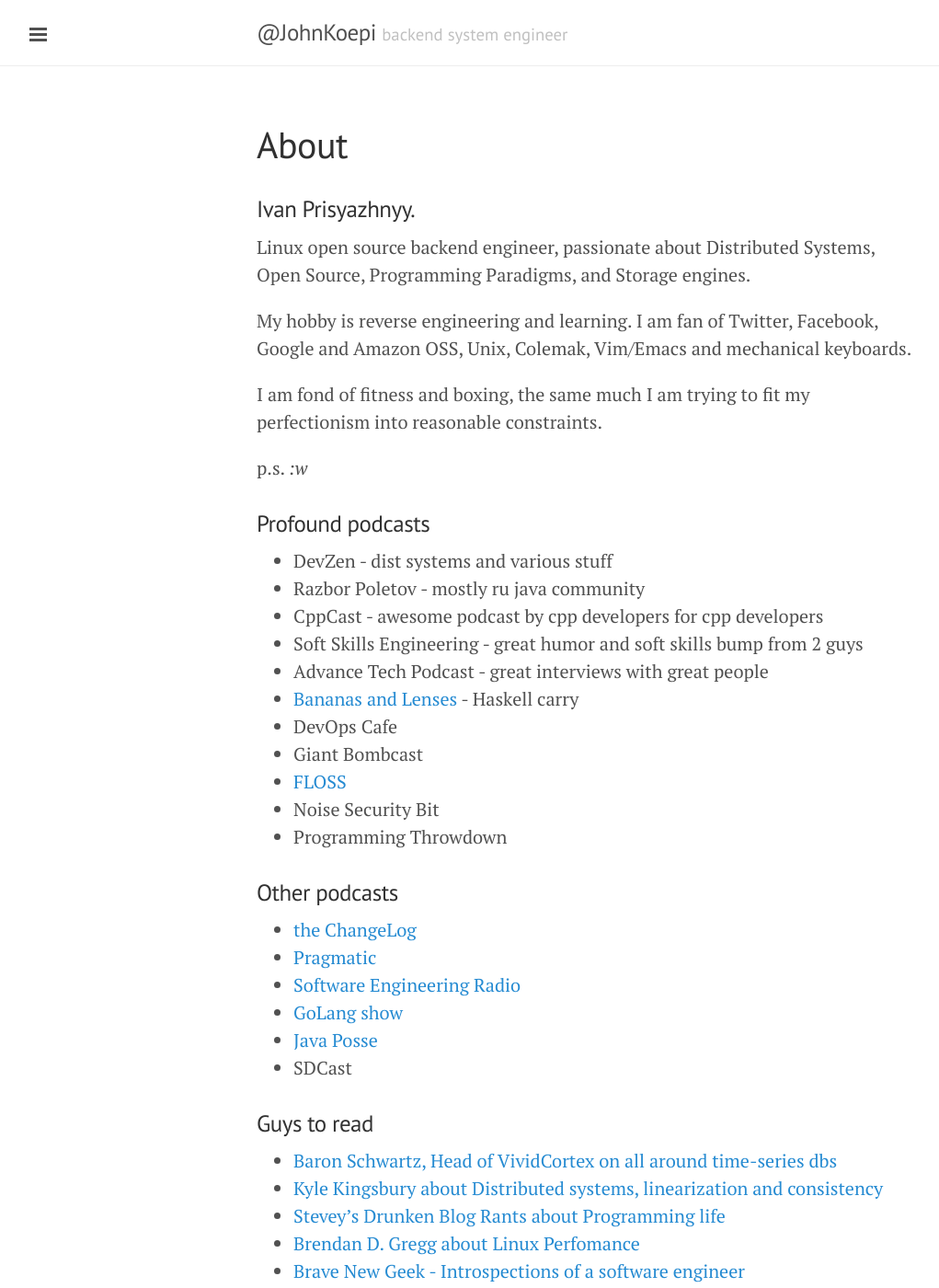
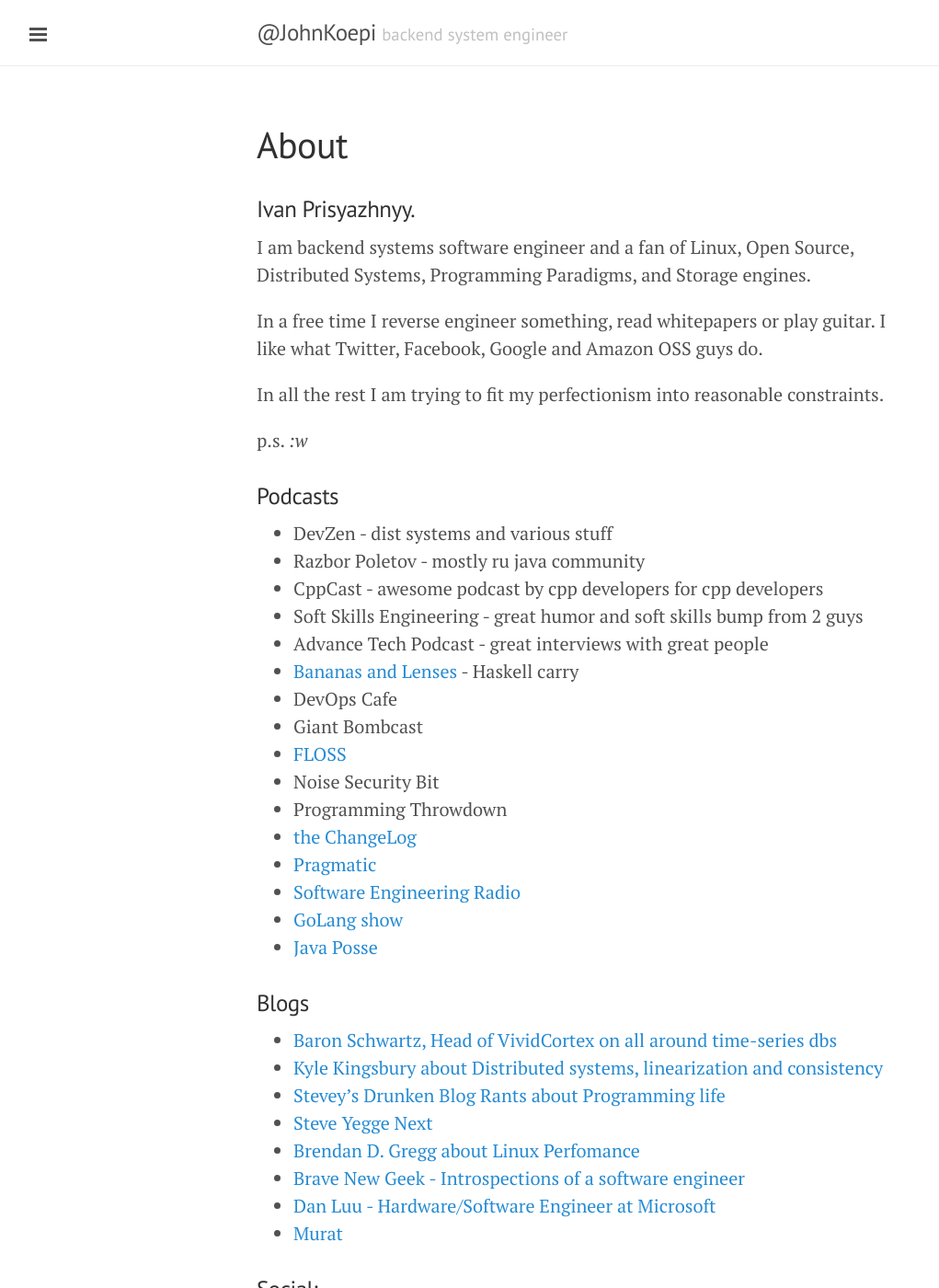
Before and after one commit to sitano/sitano.github.io, a Jekyll site: the page built from about.md, in a window 1280 px wide and 1400 px high. Shown: the whole window at 92% size, without its empty margins (1-1022 px from the left). Built offline with Jekyll 4.4.1, drawn with Linux system fonts in a browser that asks for light colours; some of the changed text lies outside the part shown.

Commit message:
update about with Murat Buffalo page

```diff
--- a/about.md
+++ b/about.md
@@ -5,18 +5,17 @@
 
 ### Ivan Prisyazhnyy.
 
-Linux open source backend engineer, passionate about Distributed Systems,
-Open Source, Programming Paradigms, and Storage engines.
+I am backend systems software engineer and a fan of Linux, Open Source,
+Distributed Systems, Programming Paradigms, and Storage engines.
 
-My hobby is reverse engineering and learning. I am fan of Twitter, Facebook,
-Google and Amazon OSS, Unix, Colemak, Vim/Emacs and mechanical keyboards.
+In a free time I reverse engineer something, read whitepapers or play guitar.
+I like what Twitter, Facebook, Google and Amazon OSS guys do.
 
-I am fond of fitness and boxing, the same much I am trying to fit my
-perfectionism into reasonable constraints.
+In all the rest I am trying to fit my perfectionism into reasonable constraints.
 
 p.s. _:w_
 
-### Profound podcasts
+### Podcasts
 
 * DevZen - dist systems and various stuff
 * Razbor Poletov - mostly ru java community
@@ -29,36 +28,28 @@
 * [FLOSS](https://twit.tv/shows/floss-weekly)
 * Noise Security Bit
 * Programming Throwdown
-
-### Other podcasts
-
 * [the ChangeLog](https://changelog.com/)
 * [Pragmatic](https://pragprog.com/podcasts)
 * [Software Engineering Radio](http://www.se-radio.net/)
 * [GoLang show](http://golangshow.com/)
 * [Java Posse](http://javaposse.com/)
-* SDCast
 
-### Guys to read
+### Blogs
 
 * [Baron Schwartz, Head of VividCortex on all around time-series dbs](http://www.xaprb.com/)
 * [Kyle Kingsbury about Distributed systems, linearization and consistency](https://aphyr.com/)
 * [Stevey's Drunken Blog Rants about Programming life](https://sites.google.com/site/steveyegge2/blog-rants)
+* [Steve Yegge Next](http://steve-yegge.blogspot.co.uk/)
 * [Brendan D. Gregg about Linux Perfomance](http://www.brendangregg.com/)
 * [Brave New Geek - Introspections of a software engineer](http://bravenewgeek.com/)
 * [Dan Luu - Hardware/Software Engineer at Microsoft](http://danluu.com/)
+* [Murat](http://muratbuffalo.blogspot.co.uk/)
 
-### Find me:
+### Social:
 
 * [GitHub](http://github.com/sitano)
 * [Gist](https://gist.github.com/sitano)
 * [Twitter](http://twitter.com/JohnKoepi)
 * [Linkedin](http://ru.linkedin.com/in/prisyaznyy/)
 
-## PS
-
-Feel free to [reach me on Twitter](https://twitter.com/JohnKoepi).
-
-Thanks for reading!
-
 {% include analytics %}
```
